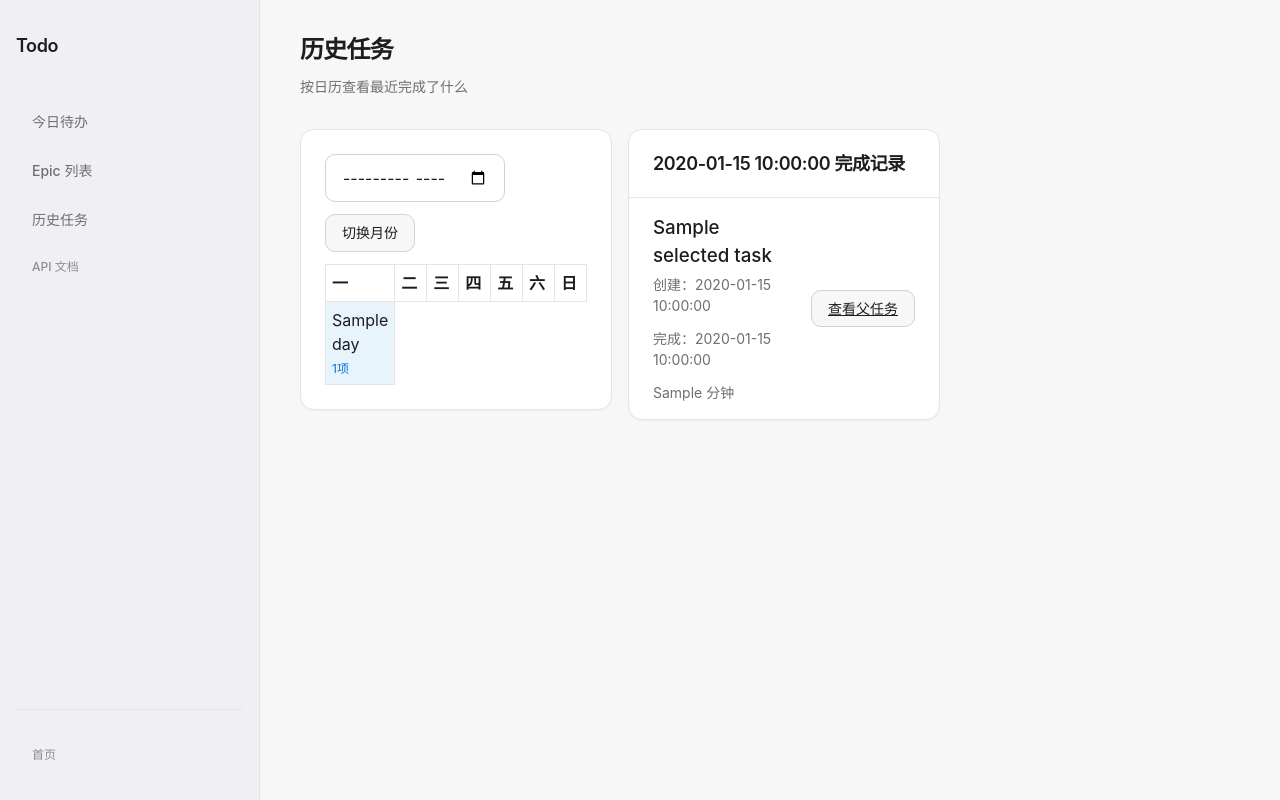
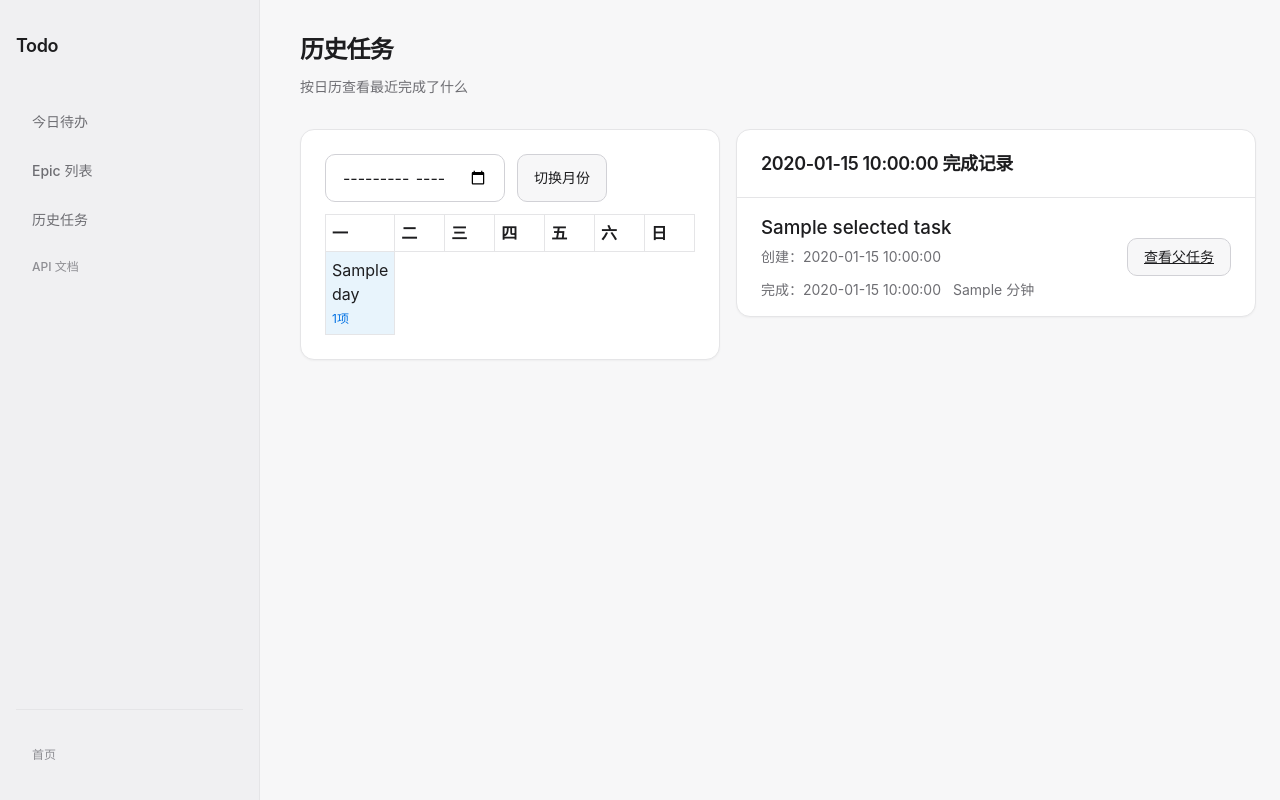
Before and after one commit to YoungYming/todo_list, a Python web app: template todo-server/app/web/templates/history.html in a window 1280 px wide. Run offline with Jinja, Linux system fonts and the light colour scheme; the template is opened without the code that fills it: most values are stand-ins (such as "Sample title", 1, 10 or a date in 2020).

Commit message:
style(layout): expand main content area to use full available width

```diff
--- a/todo-server/app/web/static/style.css
+++ b/todo-server/app/web/static/style.css
@@ -153,10 +153,11 @@ body {
   flex: 1;
   margin-left: 260px;
   padding: var(--space-8) var(--space-10);
-  max-width: 720px;
+  width: calc(100vw - 260px);
+  max-width: none;
 }
 .page-epics .app-main {
-  max-width: 1400px;
+  max-width: none;
 }
 
 /* ========== 页面标题与描述 ========== */
@@ -867,7 +868,7 @@ body {
 }
 .history-layout {
   display: grid;
-  grid-template-columns: 1fr 1fr;
+  grid-template-columns: minmax(420px, 1fr) minmax(520px, 1.4fr);
   gap: var(--space-4);
   align-items: start;
 }
--- a/todo-server/app/web/templates/base.html
+++ b/todo-server/app/web/templates/base.html
@@ -4,7 +4,7 @@
   <meta charset="UTF-8" />
   <meta name="viewport" content="width=device-width, initial-scale=1" />
   <title>{% block title %}Todo Server{% endblock %}</title>
-  <link rel="stylesheet" href="/static/style.css?v=20260304-4" />
+  <link rel="stylesheet" href="/static/style.css?v=20260304-5" />
 </head>
 <body class="{% block body_class %}{% endblock %}">
   <div class="app-shell">
```
